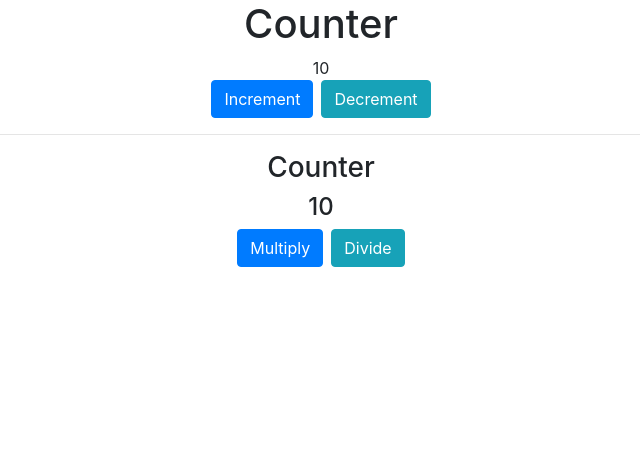
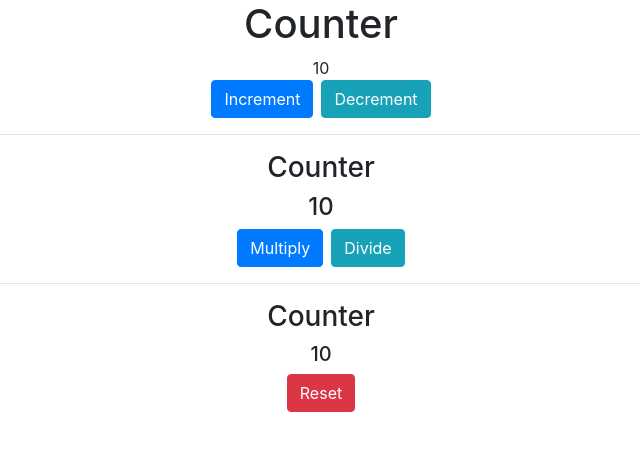
Before and after one commit to ernestoacosta75/redux-app, an Angular app: page / in a window 1280 px wide. Shown: the top 450 px of the page, without its empty margins (319-959 px from the left). Built offline with nearby package versions, Linux system fonts and the light colour scheme.

Commit message:
Section 4.
Integrating the nephew component into the application.

```diff
--- a/src/app/app.component.html
+++ b/src/app/app.component.html
@@ -16,6 +16,9 @@
 
 <div class="row text-center">
     <div class="col">
+        <!--Sending the counter attribute from parent to children.
+            The parent is listening the changes from the children through the
+            counterChanged output from the children-->
         <app-children [counter]="counter" (counterChanged)="counter = $event"></app-children>
     </div>
 </div>
--- a/src/app/components/counter/children/children.component.html
+++ b/src/app/components/counter/children/children.component.html
@@ -7,3 +7,14 @@
         <button class="btn btn-info" (click)="divide()">Divide</button>
     </div>
 </div>
+
+<hr>
+
+<div class="row text-center">
+    <div class="col">
+        <!--Sending the counter attribute from children to nephew
+            The children is listening the changes from the nephew through the
+            counterChanged output from the nephew-->
+        <app-nephew [counter]="counter" (counterChanged)="resetFromNephew($event)"></app-nephew>
+    </div>
+</div>
--- a/src/app/components/counter/children/children.component.ts
+++ b/src/app/components/counter/children/children.component.ts
@@ -25,4 +25,14 @@ export class ChildrenComponent implements OnInit {
     this.counter /= 2;
     this.counterChanged.emit(this.counter);
   }
+
+  /**
+   * To propagate the events emitted from the newphew
+   * till the parent component.
+   * @param newCounter
+   */
+  resetFromNephew(newCounter) {
+    this.counter = newCounter;
+    this.counterChanged.emit(this.counter);
+  }
 }
--- a/src/app/components/counter/nephew/nephew.component.html
+++ b/src/app/components/counter/nephew/nephew.component.html
@@ -1 +1,3 @@
-<p>nephew works!</p>
+<h3>Counter</h3>
+<h5>{{ counter }}</h5>
+<button class="btn btn-danger" (click)="reset()">Reset</button>
--- a/src/app/components/counter/nephew/nephew.component.ts
+++ b/src/app/components/counter/nephew/nephew.component.ts
@@ -1,4 +1,4 @@
-import { Component, OnInit } from '@angular/core';
+import { Component, OnInit, Input, Output, EventEmitter } from '@angular/core';
 
 @Component({
   selector: 'app-nephew',
@@ -7,9 +7,17 @@ import { Component, OnInit } from '@angular/core';
 })
 export class NephewComponent implements OnInit {
 
+  @Input() counter: number;
+  @Output() counterChanged = new EventEmitter<number>();
+
   constructor() { }
 
   ngOnInit() {
   }
 
+  reset() {
+    this.counter = 0;
+    this.counterChanged.emit(this.counter);
+  }
+
 }
```
